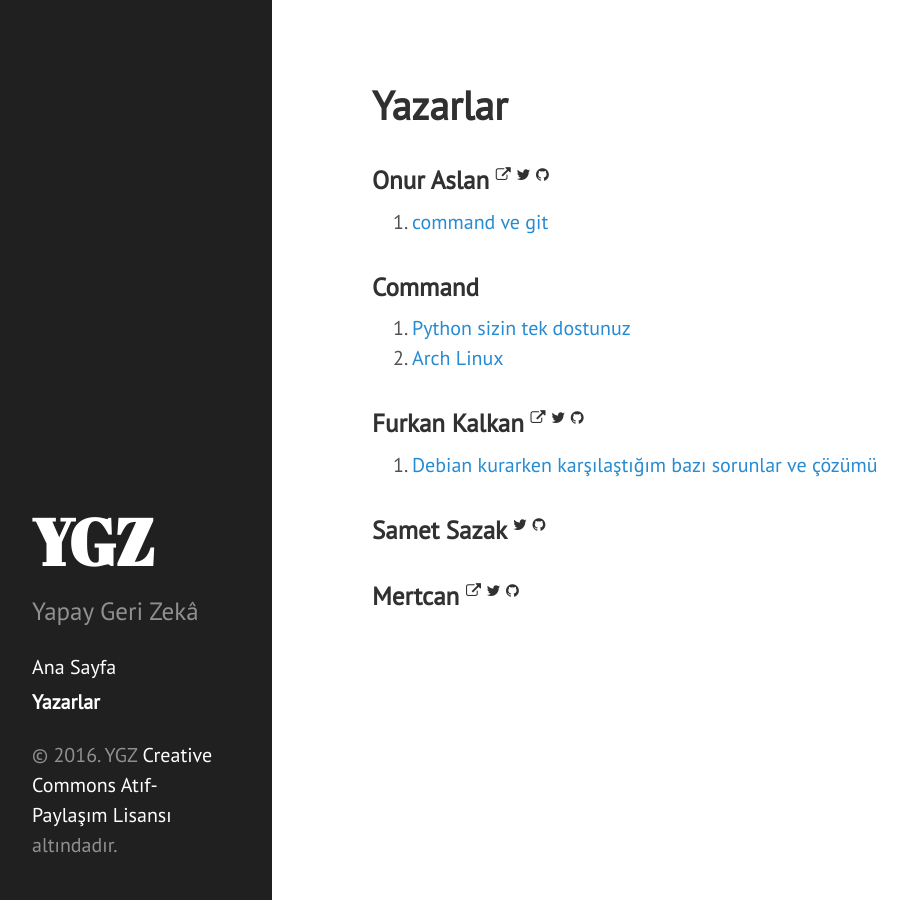
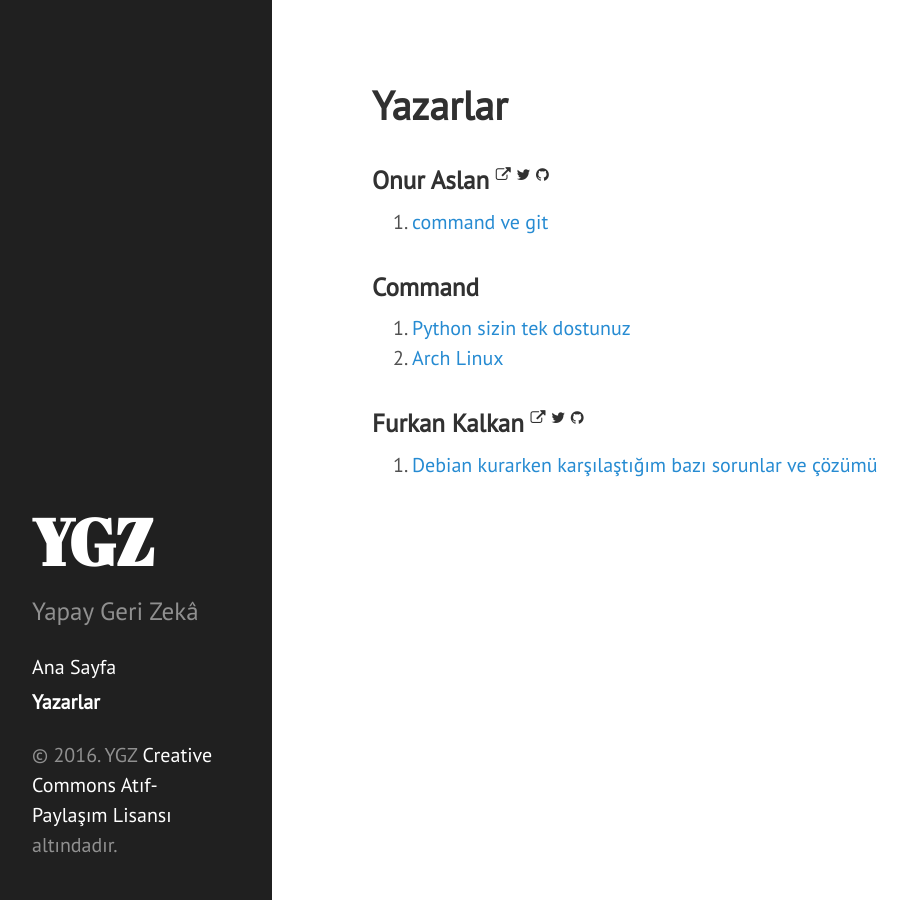
Before and after one commit to yapaygerizeka/yapaygerizeka.github.io, a Jekyll site: the page built from yazarlar.md, in a window 1280 px wide. Shown: the whole page, without its empty margins (8-916 px from the left). Built offline with Jekyll 4.4.1, drawn with Linux system fonts in a browser that asks for light colours; nearby versions of some CDN libraries.

Commit message:
Sadece postu olan yazarlari listele

```diff
--- a/yazarlar.md
+++ b/yazarlar.md
@@ -5,6 +5,16 @@ title: Yazarlar
 
 <div class="posts">
 {% for author in site.authors %}
+  {% comment %}
+    Sadece postu olan yazarlar gosteriliyor
+  {% endcomment %}
+  {% assign have_posts = false %}
+  {% for post in site.posts %}
+    {% if post.author == author[1].name %}
+      {% assign have_posts = true %}
+    {% endif %}
+  {% endfor %}
+  {% if have_posts %}
   <a name="{{ author[1].name }}"></a>
   <h3>
     {{ author[1].display_name }}
@@ -15,13 +25,12 @@ title: Yazarlar
     </sup>
   </h3>
   <ol>
-
     {% for post in site.posts %}
     {% if post.author == author[1].name %}
     <li><a href="{{ post.url }}">{{ post.title }}</a></li>
     {% endif %}
     {% endfor %}
-
   </ol>
+  {% endif %}
 {% endfor %}
 </div>
```
